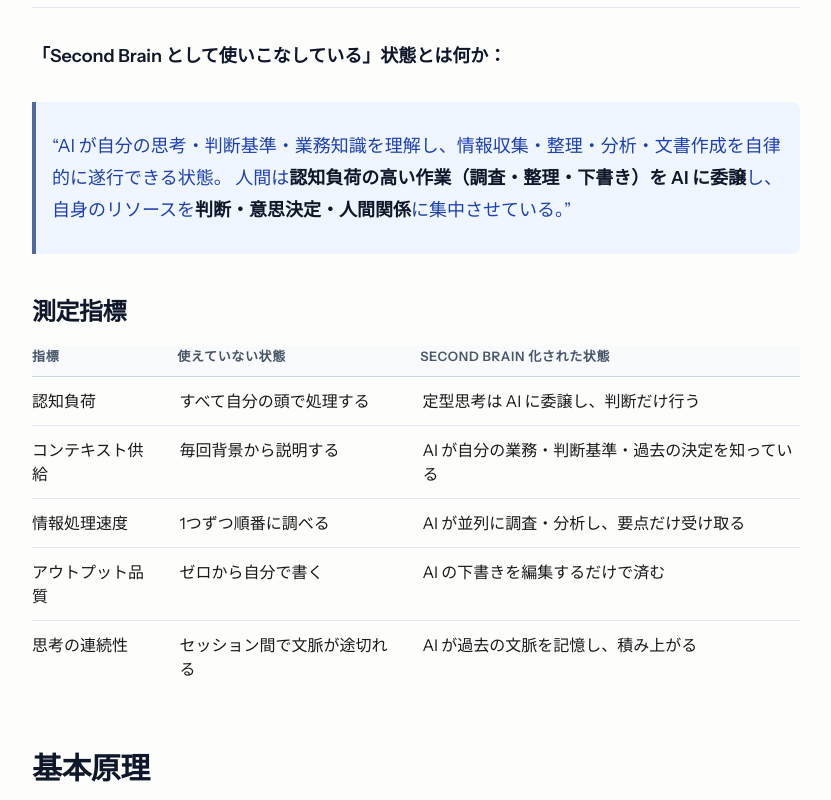
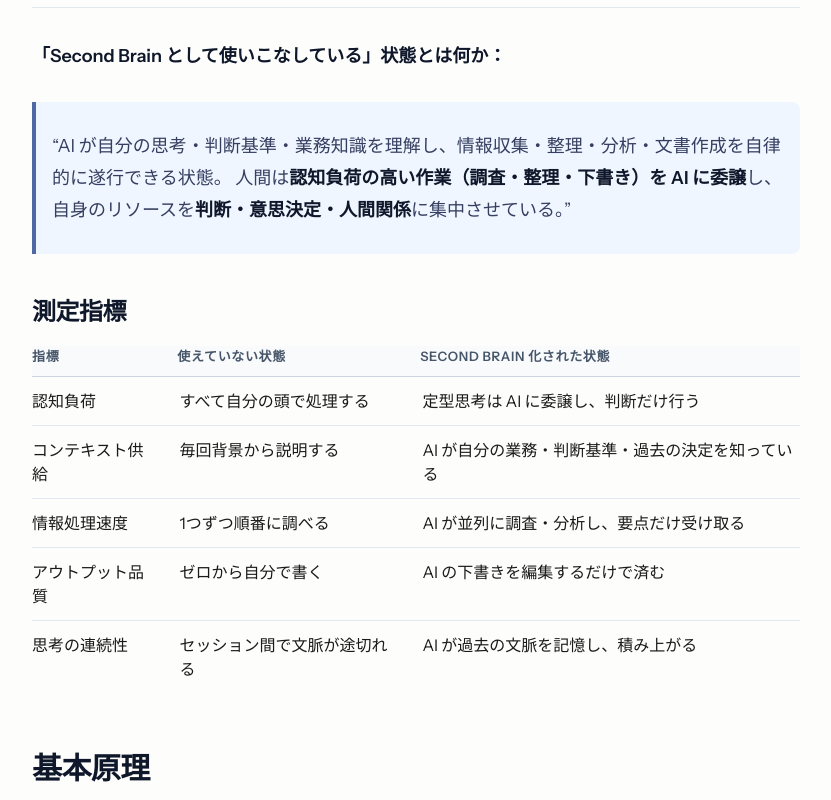
Before and after one commit to thedomainai/10x-productivity-perfect-guide, a Next.js app in the folder web/: page / in a window 1280 px wide. Shown: the part 1660-2460 px from the top of the page, without its empty margins (352-1183 px from the left). Built offline with nearby package versions, Linux system fonts and the light colour scheme.

Commit message:
auto: web/src/app/globals.css

```diff
--- a/web/src/app/globals.css
+++ b/web/src/app/globals.css
@@ -152,7 +152,7 @@
 .prose code:not(pre code) {
   background: #f1f5f9;
   border: 1px solid #e2e8f0;
-  color: #1e40af;
+  color: #363f60;
   padding: 2px 6px;
   border-radius: 4px;
   font-size: 0.875em;
@@ -178,7 +178,7 @@
 }
 
 .prose blockquote p {
-  color: #1e40af;
+  color: #363f60;
 }
 
 .prose table {
```
